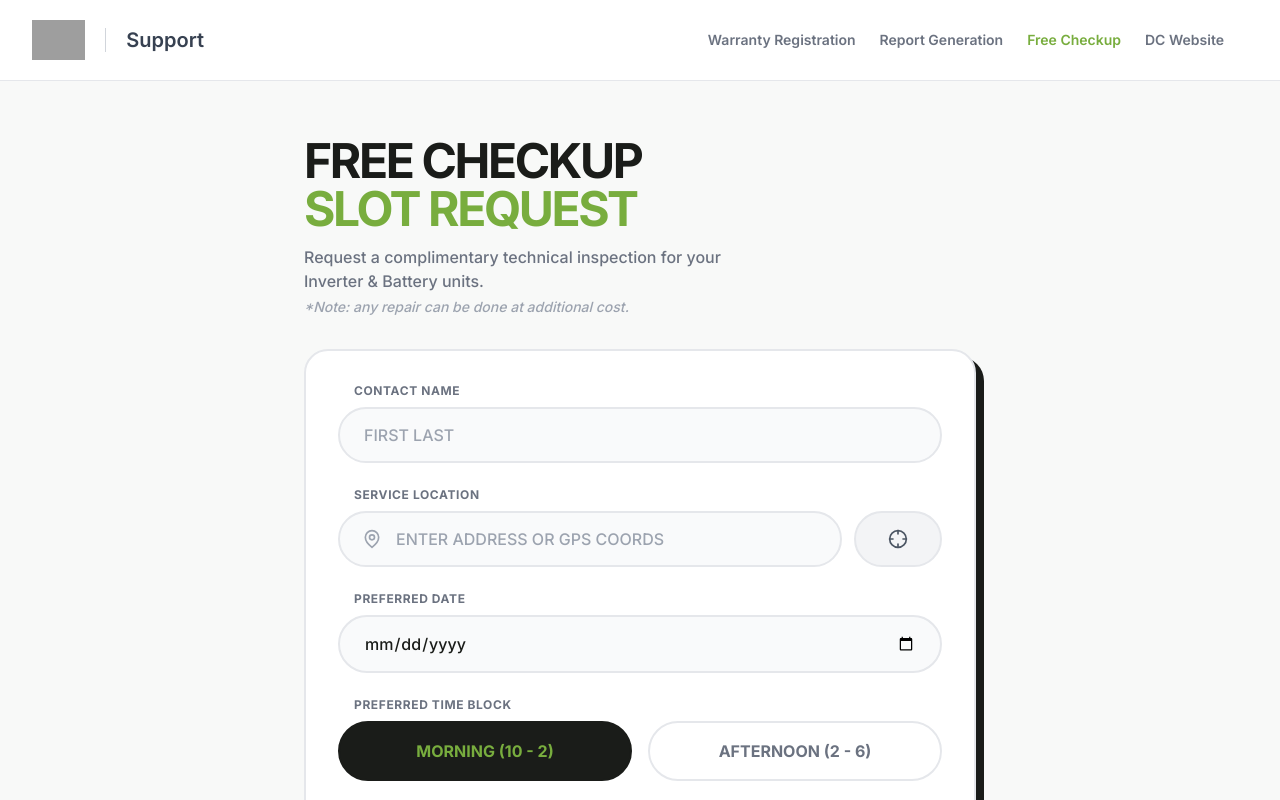
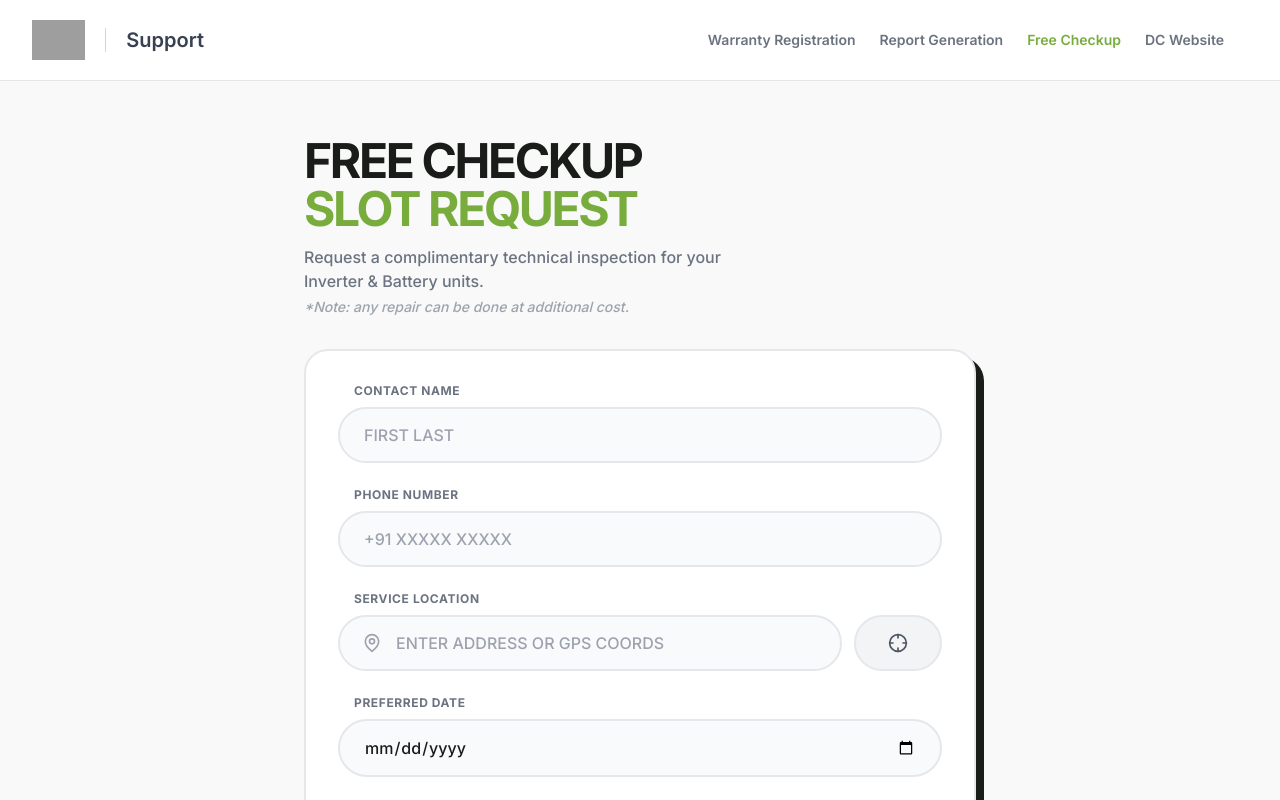
Before and after one commit to indrajeetmdate/Battery-Report_DC, a React (Vite) app: page /booking in a window 1280 px wide. Shown: the top 800 px of the page. Built offline with nearby package versions, Linux system fonts and the light colour scheme; no server answers; grey boxes are pictures that could not be loaded.

Commit message:
fix: restore SPA routing functionality for reloads

```diff
--- a/components/BookCheckupForm.tsx
+++ b/components/BookCheckupForm.tsx
@@ -12,6 +12,7 @@ const labelClass = 'block text-xs font-bold uppercase tracking-wider text-gray-5
 export const BookCheckupForm: React.FC = () => {
   const [formData, setFormData] = useState<CheckupBooking>({
     customer_name: '',
+    phone_number: '',
     location_data: '',
     checkup_date: '',
     time_slot: 'Morning (10 AM - 2 PM)',
@@ -67,7 +68,7 @@ export const BookCheckupForm: React.FC = () => {
   };
 
   const handleReset = () => {
-    setFormData({ customer_name: '', location_data: '', checkup_date: '', time_slot: 'Morning (10 AM - 2 PM)' });
+    setFormData({ customer_name: '', phone_number: '', location_data: '', checkup_date: '', time_slot: 'Morning (10 AM - 2 PM)' });
     setFormState('idle');
   };
 
@@ -126,6 +127,21 @@ export const BookCheckupForm: React.FC = () => {
                 type="text"
                 placeholder="FIRST LAST"
                 value={formData.customer_name}
+                onChange={handleChange}
+                required
+                className={inputClass}
+              />
+            </div>
+
+            {/* Phone */}
+            <div>
+              <label className={labelClass} htmlFor="phone_number">Phone Number</label>
+              <input
+                id="phone_number"
+                name="phone_number"
+                type="tel"
+                placeholder="+91 XXXXX XXXXX"
+                value={formData.phone_number}
                 onChange={handleChange}
                 required
                 className={inputClass}
--- a/services/checkupService.ts
+++ b/services/checkupService.ts
@@ -2,6 +2,7 @@ import { supabase } from './supabaseService';
 
 export interface CheckupBooking {
   customer_name: string;
+  phone_number: string;
   location_data: string;
   checkup_date: string;
   time_slot: 'Morning (10 AM - 2 PM)' | 'Afternoon (2 PM - 6 PM)';
@@ -12,6 +13,7 @@ export const bookCheckupSlot = async (bookingData: CheckupBooking): Promise<void
   const { error } = await supabase.from('checkup_bookings').insert([
     {
       customer_name: bookingData.customer_name.trim(),
+      phone_number: bookingData.phone_number.trim(),
       location_data: bookingData.location_data.trim(),
       checkup_date: bookingData.checkup_date,
       time_slot: bookingData.time_slot,
```
Also changed, not shown: vercel.json.
